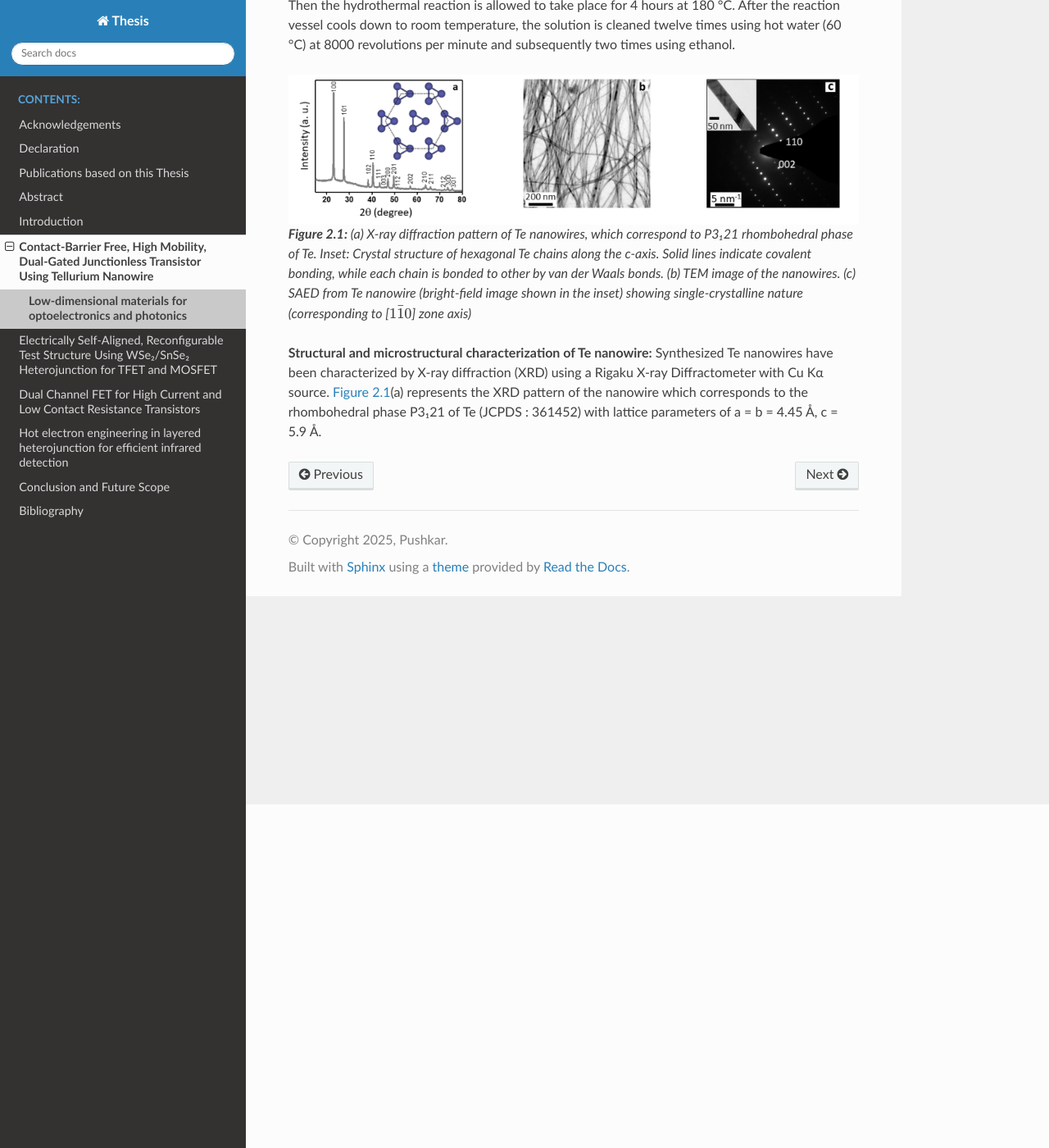
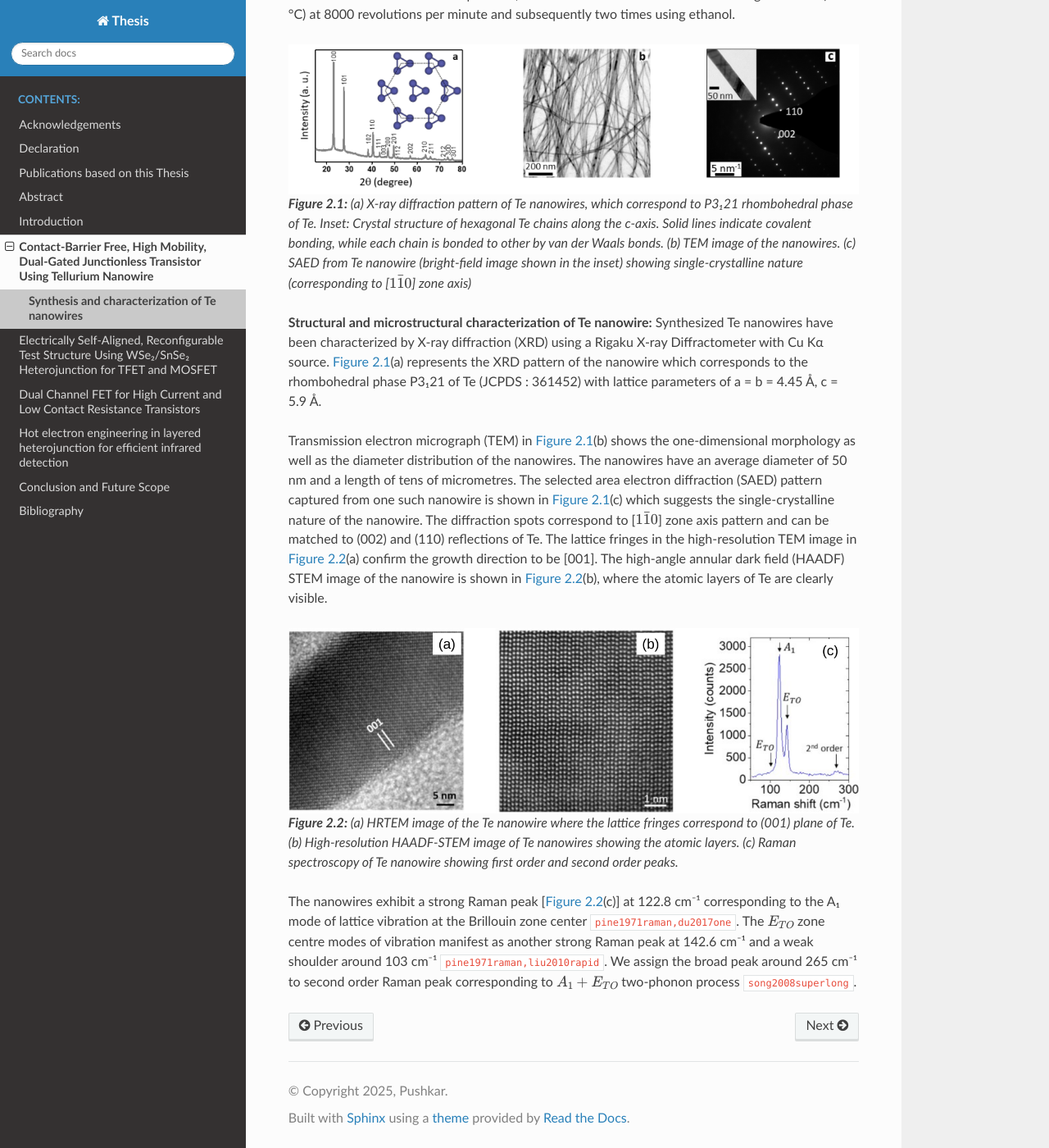
Before and after one commit to dpshkr/mythesis, a Sphinx documentation site: the page built from source/junctionless-tellurium-nanowire-transistor/synthesis-and-characterization-of-te-nanowires.rst, in a window 1280 px wide and 1400 px high, scrolled down 419 px. Shown: the whole window at 82% size. Built offline with Sphinx 7.4.7 and the Read the Docs theme 3.1.0, drawn with Linux system fonts in a browser that asks for light colours; cross-references to code outside the pages are shown as plain code; some of the changed text lies outside the part shown.

Commit message:
Update synthesis-and-characterization-of-te-nanowires.rst

```diff
--- a/source/junctionless-tellurium-nanowire-transistor/synthesis-and-characterization-of-te-nanowires.rst
+++ b/source/junctionless-tellurium-nanowire-transistor/synthesis-and-characterization-of-te-nanowires.rst
@@ -1,5 +1,5 @@
-Low-dimensional materials for optoelectronics and photonics
-============================================================
+Synthesis and characterization of Te nanowires
+================================================
 
 
 The Te nanowires are synthesized :cite:p:`roy2017manipulation` using Na₂O₃
@@ -25,3 +25,21 @@ and subsequently two times using ethanol.
 
 **Structural and microstructural characterization of Te nanowire:** Synthesized Te nanowires have been characterized by X-ray diffraction (XRD) using a Rigaku X-ray Diffractometer with Cu Kα source. :ref:`Figure 2.1 <ch01-material-char-01>`\(a) represents the XRD pattern of the nanowire which corresponds to the rhombohedral phase P3₁21 of Te (JCPDS : 361452) with lattice parameters
 of a = b = 4.45 Å, c = 5.9 Å.
+
+
+Transmission electron micrograph (TEM) in :ref:`Figure 2.1 <ch01-material-char-01>`\(b) shows the one-dimensional morphology
+as well as the diameter distribution of the nanowires. The nanowires have an average diameter of 50 nm and a length
+of tens of micrometres. The selected area electron diffraction (SAED) pattern
+captured from one such nanowire is shown in :ref:`Figure 2.1 <ch01-material-char-01>`\(c)
+which suggests the single-crystalline nature of the nanowire. The diffraction
+spots correspond to [:math:`1\bar{1}0`] zone axis pattern and can be matched
+to (002) and (110) reflections of Te. The lattice fringes in the high-resolution TEM image in :ref:`Figure 2.2 <ch01-material-char-02>`\(a) confirm the growth direction
+to be [001]. The high-angle annular dark field (HAADF) STEM image of the nanowire is shown in :ref:`Figure 2.2 <ch01-material-char-02>`\(b), where the atomic layers of Te are clearly visible.
+
+.. _ch01-material-char-02:
+
+.. figure:: ../_static/Figures/01_02.png
+
+  **Figure 2.2:** (a) HRTEM image of the Te nanowire where the lattice fringes correspond to (001) plane of Te. (b) High-resolution HAADF-STEM image of Te nanowires showing the atomic layers. (c) Raman spectroscopy of Te nanowire showing first order and second order peaks.
+
+The nanowires exhibit a strong Raman peak [:ref:`Figure 2.2 <ch01-material-char-02>`\(c)] at 122.8 cm⁻¹  corresponding to the A₁  mode of lattice vibration at the Brillouin zone center :cite:p:`pine1971raman,du2017one`. The :math:`E_{TO}` zone centre modes of vibration manifest as another strong Raman peak at 142.6 cm⁻¹ and a weak shoulder around 103 cm⁻¹ :cite:p:`pine1971raman,liu2010rapid`. We assign the broad peak around 265 cm⁻¹ to second order Raman peak corresponding to :math:`A_1+E_{TO}` two-phonon process :cite:p:`song2008superlong`.
```
